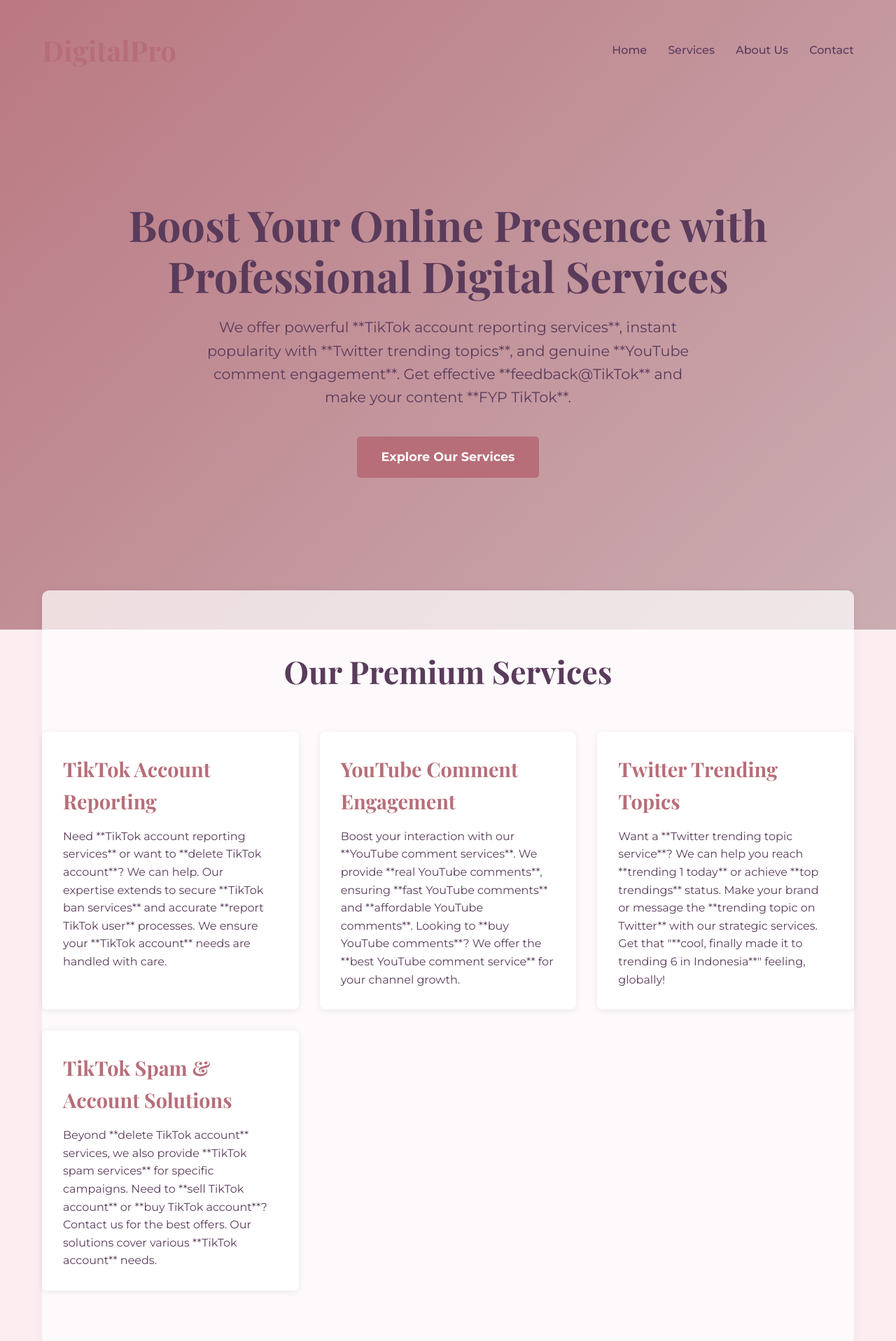
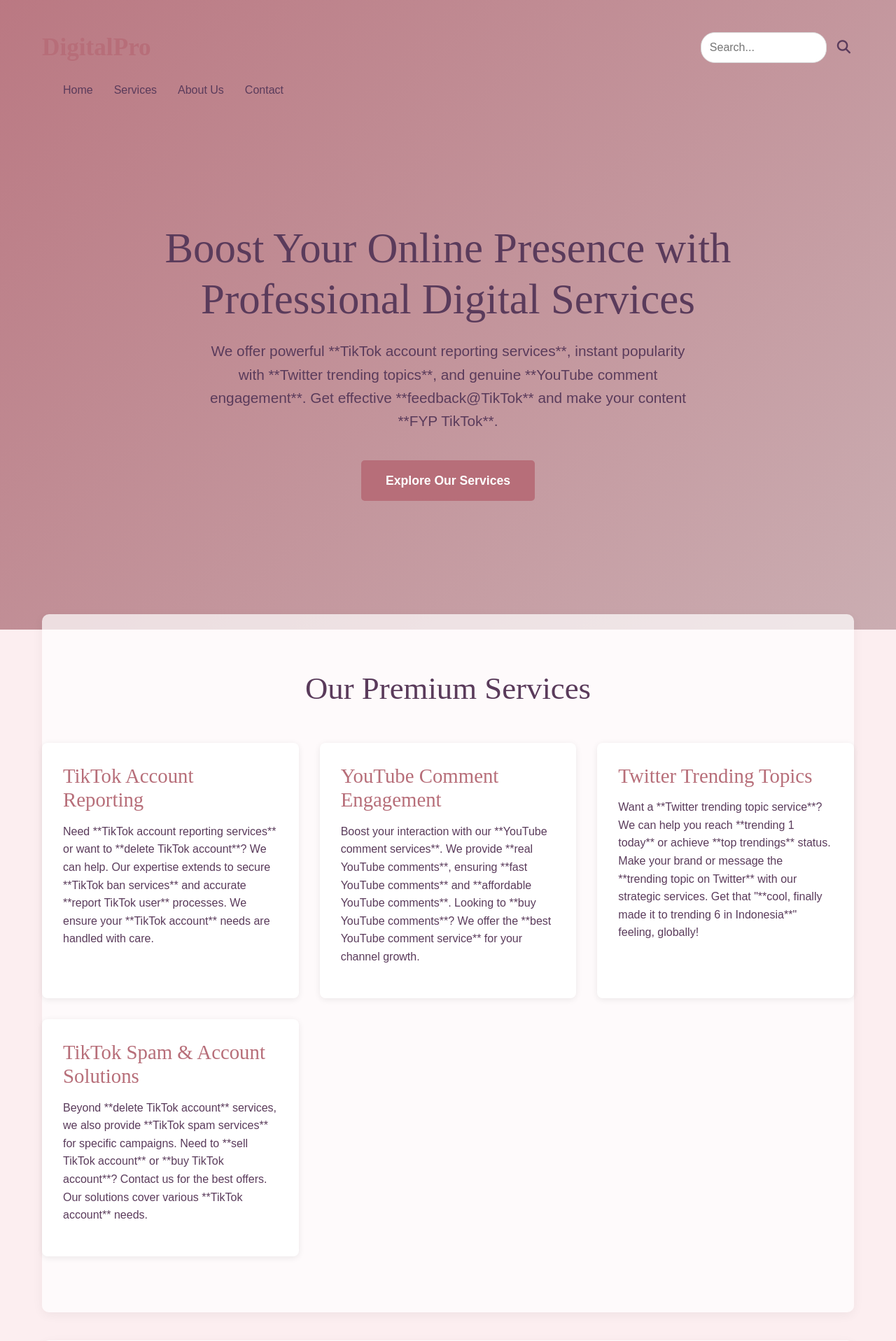
Before and after one commit to candra2012/BoostFlare, a Jekyll site: the page built from index.html, in a window 1280 px wide. Shown: the top 1917 px of the page at 70% size. Built offline with Jekyll 4.4.1, drawn with Linux system fonts in a browser that asks for light colours.

Commit message:
Update default.html

```diff
--- a/_layouts/default.html
+++ b/_layouts/default.html
@@ -1,234 +1,26 @@
 <!DOCTYPE html>
-<html lang="en"> <head>
-    <meta charset="UTF-8">
-    <meta name="viewport" content="width=device-width, initial-scale=1.0">
-    <title>Professional Digital Services: TikTok Reporting, YouTube Engagement & More</title> <link rel="preconnect" href="https://fonts.googleapis.com">
-    <link rel="preconnect" href="https://fonts.gstatic.com" crossorigin>
-    <link href="https://fonts.googleapis.com/css2?family=Playfair+Display:wght@400;700&family=Montserrat:wght@300;400;500;700&display=swap" rel="stylesheet">
-    <style>
-        /* Color Palette */
-        :root {
-            --lavender-blush: #FCEEF0;
-            --rose-gold: #B76E79;
-            --soft-grey: #D8D8D8;
-            --deep-plum: #5A3B5B;
-            --hint-of-gold: #DAA520;
-        }
-
-        /* Reset CSS & Global Styles */
-        * {
-            margin: 0;
-            padding: 0;
-            box-sizing: border-box;
-        }
-
-        body {
-            font-family: 'Montserrat', sans-serif;
-            line-height: 1.6;
-            color: var(--deep-plum);
-            background-color: var(--lavender-blush); /* Fallback */
-            overflow-x: hidden; /* Prevent horizontal scroll */
-        }
-
-        /* Animated Gradient Background */
-        .animated-background {
-            position: fixed;
-            top: 0;
-            left: 0;
-            width: 100%;
-            height: 100%;
-            z-index: -1; /* Ensure it's behind content */
-            background: linear-gradient(135deg, var(--lavender-blush), var(--rose-gold), var(--soft-grey));
-            background-size: 400% 400%; /* Larger gradient for smoother animation */
-            animation: gradientAnimation 15s ease infinite; /* Gradient animation */
-        }
-
-        @keyframes gradientAnimation {
-            0% {
-                background-position: 0% 50%;
-            }
-            50% {
-                background-position: 100% 50%;
-            }
-            100% {
-                background-position: 0% 50%;
-            }
-        }
-
-        /* Main Container */
-        .container {
-            max-width: 1200px;
-            margin: 0 auto;
-            padding: 20px;
-            position: relative; /* Important for content z-index above background */
-            z-index: 1;
-        }
-
-        /* Header */
-        header {
-            display: flex;
-            justify-content: space-between;
-            align-items: center;
-            padding: 20px 0;
-        }
-
-        .logo {
-            font-family: 'Playfair Display', serif;
-            font-size: 2.5em;
-            color: var(--rose-gold);
-            text-decoration: none;
-            font-weight: 700;
-        }
-
-        nav ul {
-            list-style: none;
-            display: flex;
-        }
-
-        nav ul li {
-            margin-left: 30px;
-        }
-
-        nav ul li a {
-            text-decoration: none;
-            color: var(--deep-plum);
-            font-weight: 500;
-            transition: color 0.3s ease;
-        }
-
-        nav ul li a:hover {
-            color: var(--rose-gold);
-        }
-
-        /* Hero Section */
-        .hero {
-            text-align: center;
-            padding: 100px 20px;
-            min-height: 80vh; /* Ensures sufficient height */
-            display: flex;
-            flex-direction: column;
-            justify-content: center;
-            align-items: center;
-        }
-
-        .hero h1 {
-            font-family: 'Playfair Display', serif;
-            font-size: 3.8em;
-            color: var(--deep-plum);
-            margin-bottom: 20px;
-            line-height: 1.2;
-        }
-
-        .hero p {
-            font-size: 1.3em;
-            color: var(--deep-plum);
-            max-width: 700px;
-            margin-bottom: 40px;
-        }
-
-        .cta-button {
-            display: inline-block;
-            background-color: var(--rose-gold);
-            color: white;
-            padding: 15px 35px;
-            text-decoration: none;
-            border-radius: 5px;
-            font-weight: 700;
-            font-size: 1.1em;
-            transition: background-color 0.3s ease, transform 0.3s ease;
-        }
-
-        .cta-button:hover {
-            background-color: var(--deep-plum); /* Darker hover color */
-            transform: translateY(-3px);
-        }
-
-        /* General Content Sections */
-        .section {
-            padding: 80px 0;
-            text-align: center;
-            background-color: rgba(255, 255, 255, 0.7); /* Slightly transparent for background visibility */
-            margin-bottom: 40px;
-            border-radius: 10px;
-            box-shadow: 0 4px 15px rgba(0, 0, 0, 0.05);
-        }
-
-        .section h2 {
-            font-family: 'Playfair Display', serif;
-            font-size: 2.8em;
-            color: var(--deep-plum);
-            margin-bottom: 50px;
-        }
-
-        .services-grid {
-            display: grid;
-            grid-template-columns: repeat(auto-fit, minmax(300px, 1fr));
-            gap: 30px;
-            margin-top: 50px;
-        }
-
-        .service-card {
-            background-color: white;
-            padding: 30px;
-            border-radius: 8px;
-            box-shadow: 0 2px 10px rgba(0, 0, 0, 0.08);
-            text-align: left;
-            transition: transform 0.3s ease, box-shadow 0.3s ease;
-        }
-
-        .service-card:hover {
-            transform: translateY(-5px);
-            box-shadow: 0 6px 20px rgba(0, 0, 0, 0.12);
-        }
-
-        .service-card h3 {
-            font-family: 'Playfair Display', serif;
-            color: var(--rose-gold);
-            font-size: 1.8em;
-            margin-bottom: 15px;
-        }
-
-        .service-card p {
-            color: var(--deep-plum);
-            font-size: 1em;
-        }
-
-        /* Footer */
-        footer {
-            text-align: center;
-            padding: 40px 0;
-            background-color: var(--deep-plum);
-            color: var(--soft-grey);
-            font-size: 0.9em;
-            margin-top: 50px;
-            border-top-left-radius: 10px;
-            border-top-right-radius: 10px;
-        }
-
-        footer p {
-            margin-bottom: 10px;
-        }
-
-        footer .social-links a {
-            color: var(--soft-grey);
-            margin: 0 10px;
-            font-size: 1.2em;
-            text-decoration: none;
-            transition: color 0.3s ease;
-        }
-
-        footer .social-links a:hover {
-            color: var(--rose-gold);
-        }
-    </style>
-</head>
+<html lang="en">
+<head>
+    {% include head.html %} </head>
 <body>
     <div class="animated-background"></div>
 
     <div class="container">
         <header>
-            <a href="#" class="logo">DigitalPro</a>
-            <nav>
+            <div class="header-left">
+                <button class="hamburger-menu" id="hamburger-menu">
+                    <i class="fas fa-bars"></i>
+                </button>
+                <a href="/" class="logo">DigitalPro</a> </div>
+            <div class="header-right">
+                <div class="search-container">
+                    <input type="text" placeholder="Search..." class="search-input" id="search-input">
+                    <button class="search-button" id="search-button"><i class="fas fa-search"></i></button>
+                </div>
+            </div>
+        </header>
+
+        <nav class="mobile-nav" id="mobile-nav">
             <ul>
                 <li><a href="#home">Home</a></li>
                 <li><a href="#services">Services</a></li>
@@ -236,7 +28,6 @@
                 <li><a href="#contact">Contact</a></li>
             </ul>
         </nav>
-        </header>
 
         <section class="hero" id="home">
             <h1>Boost Your Online Presence with Professional Digital Services</h1>
@@ -291,5 +82,33 @@
             </div>
         </div>
     </footer>
+
+    <script>
+        // JavaScript for Hamburger Menu and Search Bar Toggle
+        const hamburgerBtn = document.getElementById('hamburger-menu');
+        const mobileNav = document.getElementById('mobile-nav');
+        const searchButton = document.getElementById('search-button');
+        const searchInput = document.getElementById('search-input');
+
+        hamburgerBtn.addEventListener('click', () => {
+            mobileNav.classList.toggle('active');
+        });
+
+        searchButton.addEventListener('click', () => {
+            searchInput.classList.toggle('active');
+            if (searchInput.classList.contains('active')) {
+                searchInput.focus();
+            } else {
+                searchInput.value = ''; // Clear input when closed
+            }
+        });
+
+        // Close mobile nav when clicking outside or on a link
+        mobileNav.addEventListener('click', (event) => {
+            if (event.target.tagName === 'A' || event.target === mobileNav) {
+                mobileNav.classList.remove('active');
+            }
+        });
+    </script>
 </body>
 </html>
```
Lines whose indentation alone changed are shown as unchanged.
